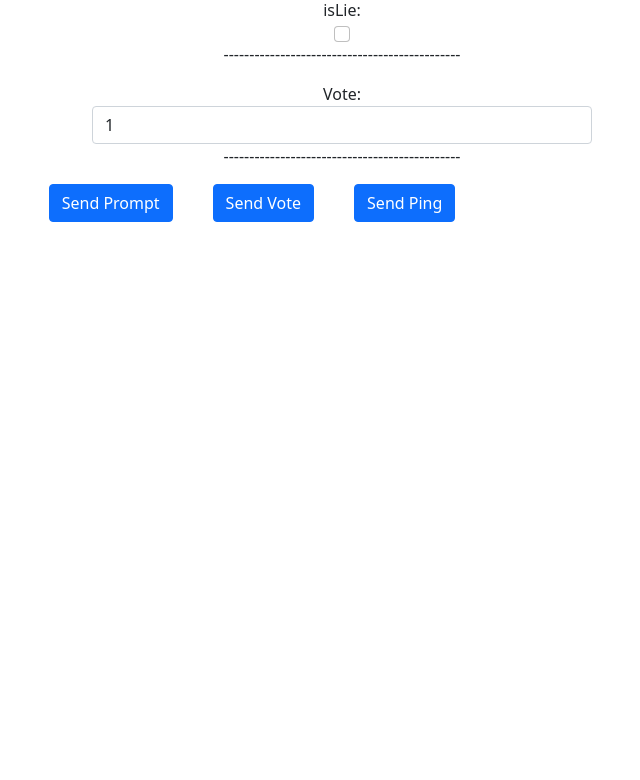
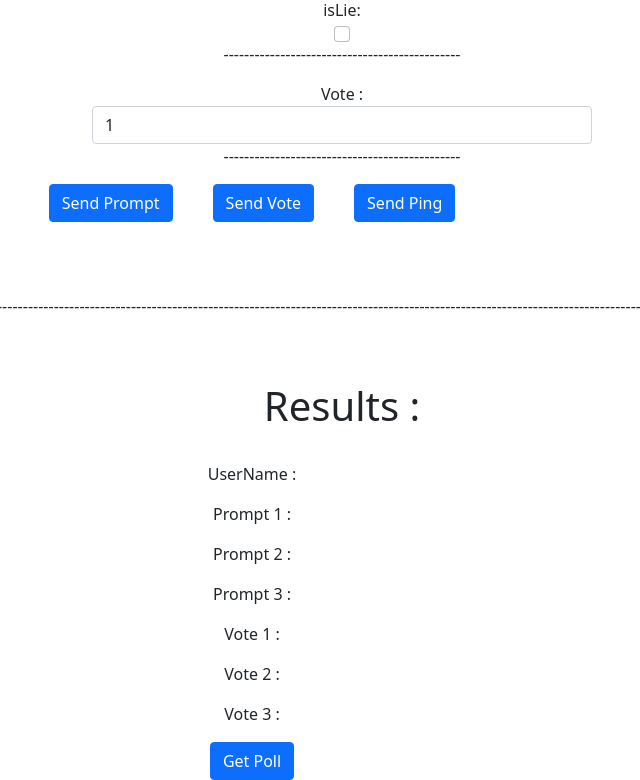
Before and after one commit to Adrusselljr/two-truths-and-a-lie, a React (Create React App) app: page / in a window 1280 px wide. Shown: the part 514-1294 px from the top of the page, without its empty margins (388-1028 px from the left). Before the commit the page ends 800 px from the top, so only its background shows below. Built offline with nearby package versions, Linux system fonts and the light colour scheme.

Commit message:
modified App.jsx

```diff
--- a/src/App.jsx
+++ b/src/App.jsx
@@ -67,6 +67,20 @@ export class App extends Component {
         })
     }
 
+    getPromptPoll = async() => {
+        const currentPoll = await clickHandlerPoll()
+        const parsedPollData = JSON.parse(currentPoll)
+        console.log("parsedPollData ", parsedPollData)
+        console.log(parsedPollData.promptVotes)
+
+        this.setState({
+            fetchedUserName: parsedPollData.currentPrompt.userName,
+            fetchedPromptOne: parsedPollData.currentPrompt.prompts.promptOne.prompt,
+            fetchedPromptTwo: parsedPollData.currentPrompt.prompts.promptTwo.prompt,
+            fetchedPromptThree: parsedPollData.currentPrompt.prompts.promptThree.prompt
+        })
+    }
+
     clickHandlerPrompt = async() => {
         const { userName, promptObj: { promptOne, promptTwo, promptThree } } = this.state
 
@@ -88,7 +102,7 @@ export class App extends Component {
             }
         }
 
-        const serverURL = "http://cab2-108-53-232-66.ngrok.io"
+        const serverURL = "http://ce44-108-53-232-66.ngrok.io"
         const response = await fetch(`${serverURL}/prompt-submit`, {
             method: "POST", // *GET, POST, PUT, DELETE, etc.
             mode: "cors",
@@ -115,7 +129,7 @@ export class App extends Component {
             promptVote: Number(vote)
         }
 
-        const serverURL = "http://cab2-108-53-232-66.ngrok.io"
+        const serverURL = "http://ce44-108-53-232-66.ngrok.io"
         const response = await fetch(`${serverURL}/prompt-vote`, {
             method: "POST", // *GET, POST, PUT, DELETE, etc.
             mode: "cors",
@@ -135,7 +149,7 @@ export class App extends Component {
     }
 
     clickHandlerPing = async(userName) => {
-        const serverURL = "http://cab2-108-53-232-66.ngrok.io"
+        const serverURL = "http://ce44-108-53-232-66.ngrok.io"
         const response = await fetch(`${serverURL}/ping`, {
             method: "POST", // *GET, POST, PUT, DELETE, etc.
             mode: "cors",
@@ -161,13 +175,13 @@ export class App extends Component {
                 <h1>Two Truths and a Lie</h1>
 
                 <div className="form-group">
-                    <label>Username: </label>
+                    <label>Username : </label>
                     <input className='form-control' name="userName" value={ this.state.userName } onChange={ this.changeHandlerUserName }/>
                     <p>----------------------------------------------</p>
                 </div>
 
                 <div className="form-group">
-                    <label>Prompt 1: </label>
+                    <label>Prompt 1 : </label>
                     <input className='form-control' type="text" name="promptOne" value={ this.state.promptObj.promptOne.input } onChange={ this.changeHandlerPrompts }/>
                     <label className='form-check-label'>  isLie: </label>
                     <input className='form-check-input' type="checkbox" name="promptOne" checked={ this.state.promptObj.promptOne.isLie } onChange={ this.changeHandlerCheckbox }/>
@@ -175,7 +189,7 @@ export class App extends Component {
                 </div>
 
                 <div className="form-group">
-                    <label>Prompt 2: </label>
+                    <label>Prompt 2 : </label>
                     <input className='form-control' type="text" name="promptTwo" value={ this.state.promptObj.promptTwo.input } onChange={ this.changeHandlerPrompts }/>
                     <label className='form-check-label'>  isLie: </label>
                     <input className='form-check-input' type="checkbox" name="promptTwo" checked={ this.state.promptObj.promptTwo.isLie } onChange={ this.changeHandlerCheckbox }/>
@@ -183,7 +197,7 @@ export class App extends Component {
                 </div>
 
                 <div className="form-group">
-                    <label>Prompt 3: </label>
+                    <label>Prompt 3 : </label>
                     <input className='form-control' type="text" name="promptThree" value={ this.state.promptObj.promptThree.input } onChange={ this.changeHandlerPrompts }/>
                     <label className='form-check-label'>  isLie: </label>
                     <input className='form-check-input' type="checkbox" name="promptThree" checked={ this.state.promptObj.promptThree.isLie } onChange={ this.changeHandlerCheckbox }/>
@@ -191,18 +205,50 @@ export class App extends Component {
                 </div>
 
                 <div className="form-group">
-                    <label>Vote: </label>
+                    <label>Vote : </label>
                     <input min={ 1 } max={ 3 } className='form-control vote' type="number" name="vote" value={ this.state.vote } onChange={ this.changeHandlerVote }/>
                     <p>----------------------------------------------</p>
                 </div>
 
                 <button onClick={this.clickHandlerPrompt} className="btn btn-primary">Send Prompt</button>
                 <button onClick={this.clickHandlerVote} className="btn btn-primary">Send Vote</button>
-                <button onClick={() => this.clickHandlerPing(this.state.userName)} className="btn btn-primary">Send Ping</button>
+                <button onClick={() => this.clickHandlerPing(this.state.userName)} className="btn btn-primary">Send Ping</button><br/><br/><br/><br/>
+
+                <p>-----------------------------------------------------------------------------------------------------------------------------------------------------------------------------------</p>
+                <br/><br/>
+
+
+                <h1>Results :</h1><br/>
+
+                <p>UserName : {this.state.fetchedUserName}</p>
+                <p>Prompt 1 : {this.state.fetchedPromptOne}</p>
+                <p>Prompt 2 : {this.state.fetchedPromptTwo}</p>
+                <p>Prompt 3 : {this.state.fetchedPromptThree}</p>
+                <p>Vote 1 : {this.state.fetchedVoteOne}</p>
+                <p>Vote 2 : {this.state.fetchedVoteTwo}</p>
+                <p>Vote 3 : {this.state.fetchedVoteThree}</p>
+
+                <button onClick={this.getPromptPoll} className="btn btn-primary">Get Poll</button>
 
             </div>
+
         )
     }
 }
 
+const clickHandlerPoll = async() => {
+    const serverURL = "http://ce44-108-53-232-66.ngrok.io"
+    const response = await fetch(`${serverURL}/prompt-poll`, {
+        method: "GET", // *GET, POST, PUT, DELETE, etc.
+        mode: "cors",
+        headers: {
+            Accept: "application/json",
+            "Content-Type": "application/json",
+            "access-control-request-headers": "content-type",
+            "x-Trigger": "CORS",
+        }
+    })
+    return await response.text()
+}
+
 export default App
```
